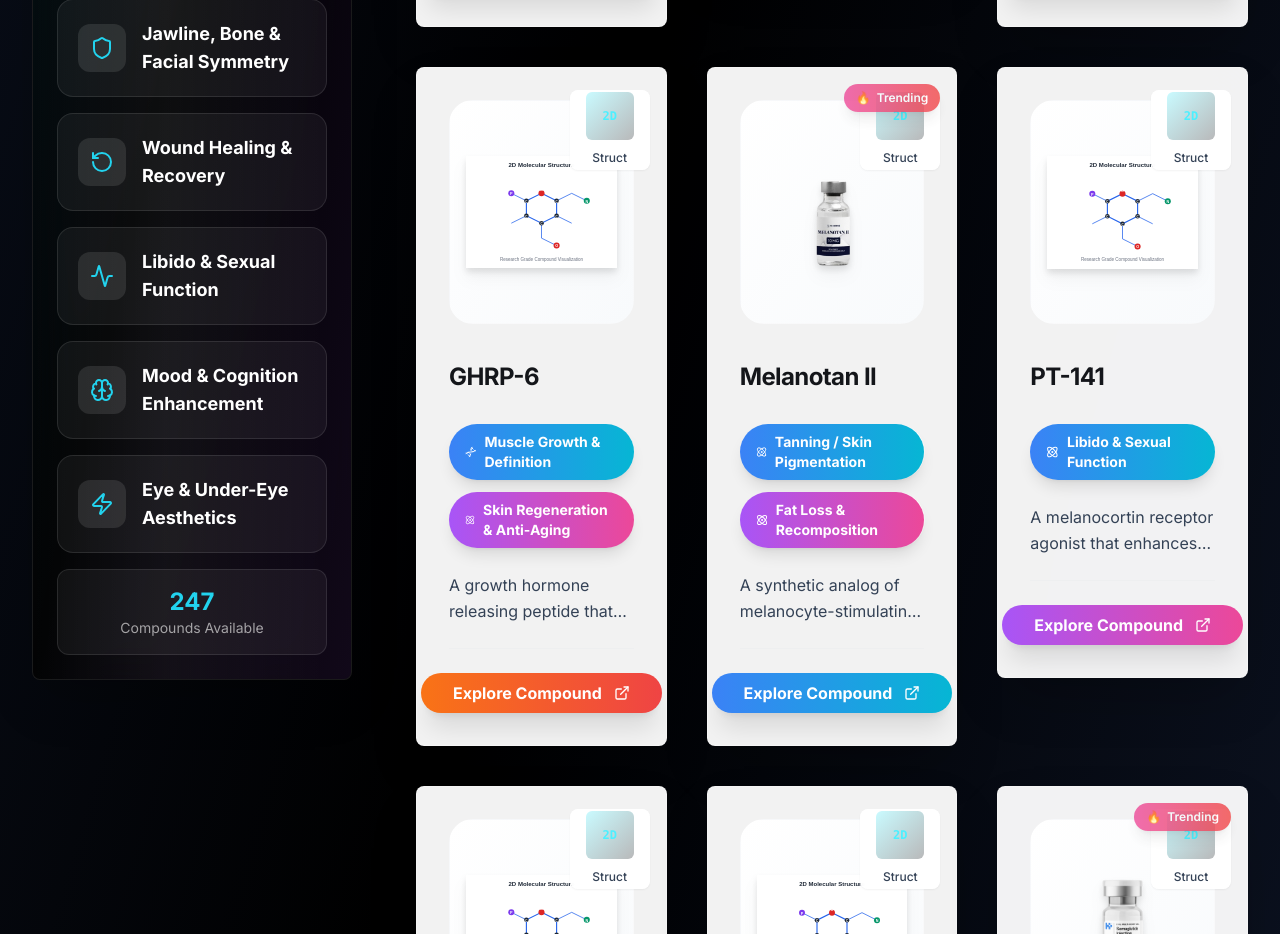
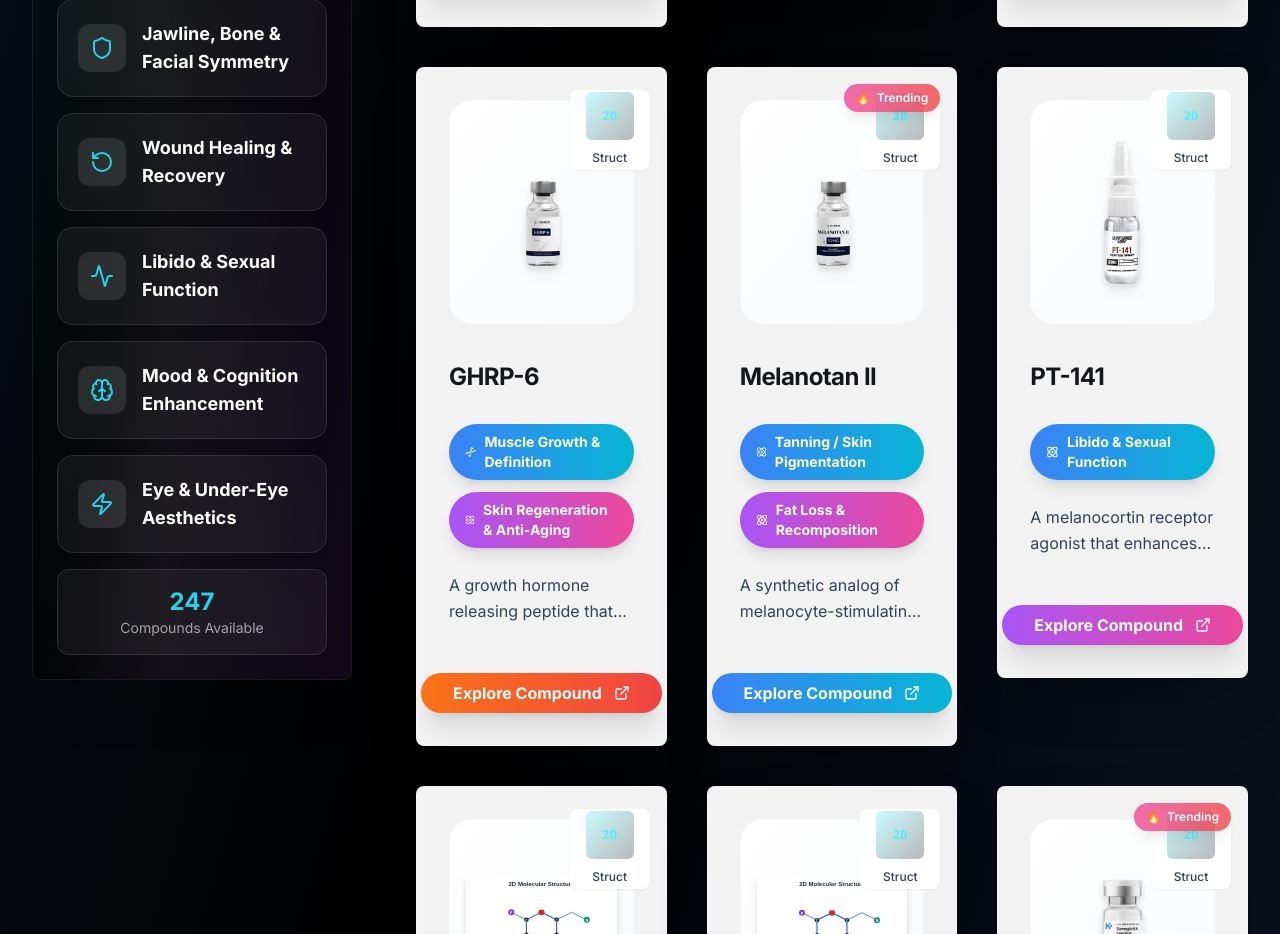
Before and after one commit to tris077/peptide-push-to-loveable-, a React (Vite) app: page / in a window 1280 px wide. Shown: the part 2200-3134 px from the top of the page. Built offline with nearby package versions, Linux system fonts and the light colour scheme.

Commit message:
Add GHRP6 and PT-141 images
Updated GHRP6 and PT-141 to use the new bottle images across all three components - CompoundCard, InteractiveCard, and CompoundDetail.

```diff
--- a/src/components/CompoundCard.tsx
+++ b/src/components/CompoundCard.tsx
@@ -64,6 +64,18 @@ export const CompoundCard = ({ peptide }: CompoundCardProps) => {
           ) : peptide.name.toLowerCase().includes('tb-500') || peptide.name.toLowerCase().includes('tb500') ? (
             <img
               src="/lovable-uploads/cdbd26cd-11de-4e75-87fa-e0a7d41fea3d.png"
+              alt={`${peptide.name} bottle`}
+              className="relative w-16 h-20 object-contain drop-shadow-lg group-hover:scale-110 transition-all duration-700"
+            />
+          ) : peptide.name.toLowerCase().includes('ghrp-6') || peptide.name.toLowerCase().includes('ghrp6') ? (
+            <img
+              src="/lovable-uploads/54a83b31-103c-46a2-8452-a9d563ca6f25.png"
+              alt={`${peptide.name} bottle`}
+              className="relative w-16 h-20 object-contain drop-shadow-lg group-hover:scale-110 transition-all duration-700"
+            />
+          ) : peptide.name.toLowerCase().includes('pt-141') || peptide.name.toLowerCase().includes('pt141') ? (
+            <img
+              src="/lovable-uploads/5077b3ea-d5b2-4bd8-b326-76e5962b0944.png"
               alt={`${peptide.name} bottle`}
               className="relative w-16 h-20 object-contain drop-shadow-lg group-hover:scale-110 transition-all duration-700"
             />
--- a/src/components/CompoundDetail.tsx
+++ b/src/components/CompoundDetail.tsx
@@ -200,6 +200,8 @@ export const CompoundDetail = () => {
                       peptide.name.toLowerCase().includes('bpc-157') || peptide.name.toLowerCase().includes('bpc 157') ? '/lovable-uploads/ad6335ee-1c5a-480f-acd3-7d5bf90f3cb0.png' :
                       peptide.name.toLowerCase().includes('melanotan') ? '/lovable-uploads/552767df-922a-49f5-939d-74fbb95daf5f.png' :
                       peptide.name.toLowerCase().includes('tb-500') || peptide.name.toLowerCase().includes('tb500') ? '/lovable-uploads/cdbd26cd-11de-4e75-87fa-e0a7d41fea3d.png' :
+                      peptide.name.toLowerCase().includes('ghrp-6') || peptide.name.toLowerCase().includes('ghrp6') ? '/lovable-uploads/54a83b31-103c-46a2-8452-a9d563ca6f25.png' :
+                      peptide.name.toLowerCase().includes('pt-141') || peptide.name.toLowerCase().includes('pt141') ? '/lovable-uploads/5077b3ea-d5b2-4bd8-b326-76e5962b0944.png' :
                       '/placeholder-molecule.svg'
                     }
                     alt={`${peptide.name} product`}
--- a/src/components/InteractiveCard.tsx
+++ b/src/components/InteractiveCard.tsx
@@ -119,6 +119,8 @@ export const InteractiveCard = ({ peptide, index }: InteractiveCardProps) => {
                 peptide.name.toLowerCase().includes('bpc-157') || peptide.name.toLowerCase().includes('bpc 157') ? ['/lovable-uploads/ad6335ee-1c5a-480f-acd3-7d5bf90f3cb0.png'] :
                 peptide.name.toLowerCase().includes('melanotan') ? ['/lovable-uploads/552767df-922a-49f5-939d-74fbb95daf5f.png'] :
                 peptide.name.toLowerCase().includes('tb-500') || peptide.name.toLowerCase().includes('tb500') ? ['/lovable-uploads/cdbd26cd-11de-4e75-87fa-e0a7d41fea3d.png'] :
+                peptide.name.toLowerCase().includes('ghrp-6') || peptide.name.toLowerCase().includes('ghrp6') ? ['/lovable-uploads/54a83b31-103c-46a2-8452-a9d563ca6f25.png'] :
+                peptide.name.toLowerCase().includes('pt-141') || peptide.name.toLowerCase().includes('pt141') ? ['/lovable-uploads/5077b3ea-d5b2-4bd8-b326-76e5962b0944.png'] :
                 ['/placeholder-molecule.svg']
               }
               size="large"
```
Also changed, not shown: public/lovable-uploads/5077b3ea-d5b2-4bd8-b326-76e5962b0944.png (added), public/lovable-uploads/54a83b31-103c-46a2-8452-a9d563ca6f25.png (added).
